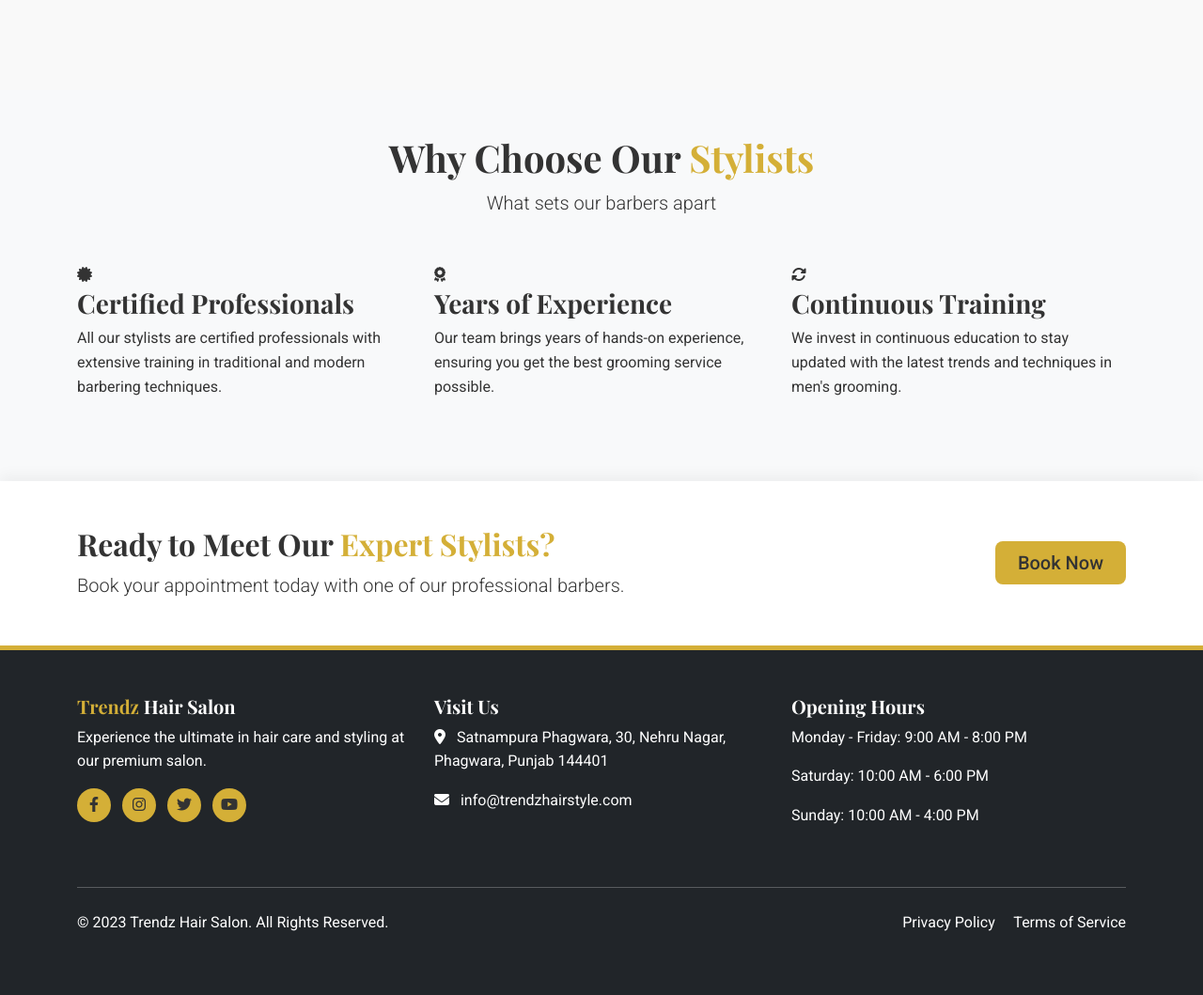
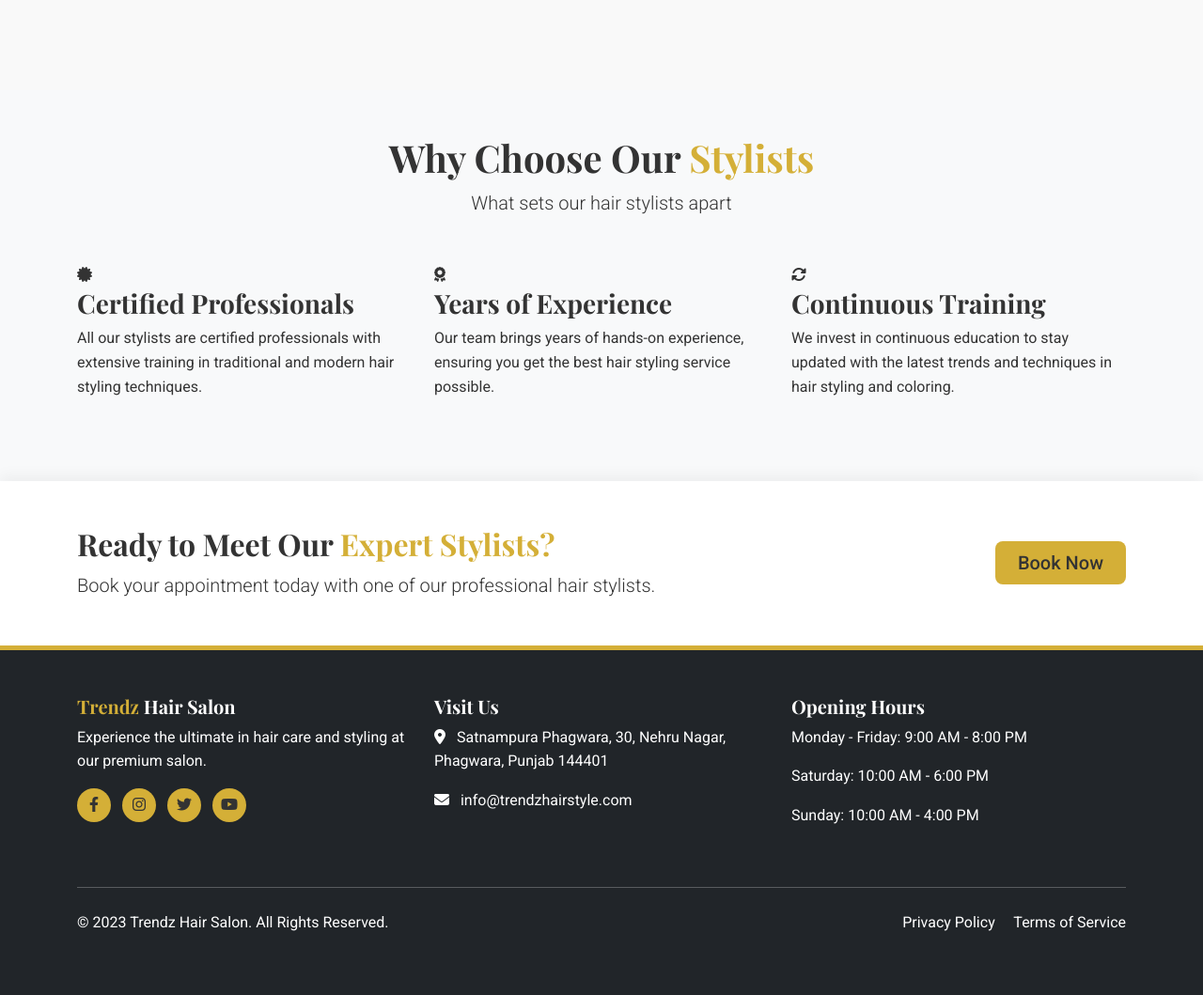
Before and after one commit to anivibes/Salon, a Django app: page /stylists/ in a window 1280 px wide. Shown: the part 699-1758 px from the top of the page at 94% size. Run offline with Django 5.2, Linux system fonts and the light colour scheme; data that the repository does not hold is empty.

Commit message:
Update website copy to focus on hair styling services
Replit-Commit-Author: Agent
Replit-Commit-Session-Id: 90644e2f-a2cc-4b41-ab68-b73d305823f6
Replit-Commit-Screenshot-Url: https://storage.googleapis.com/screenshot-production-us-central1/aa595309-1dc9-46d1-bba2-ddc6b916a4b0/943b78c0-2a6d-46cb-b33e-d03075b8d5c9.jpg

```diff
--- a/barbershop/main/templates/main/services.html
+++ b/barbershop/main/templates/main/services.html
@@ -5,7 +5,7 @@
     <div class="page-header">
         <div class="container">
             <h1>Our Premium <span class="gold-text">Services</span></h1>
-            <p class="lead">Experience the finest grooming services tailored for the modern Indian gentleman</p>
+            <p class="lead">Experience the finest hair styling services for all ages and styles</p>
         </div>
     </div>
 
@@ -80,8 +80,8 @@
         <div class="container">
             <div class="row align-items-center">
                 <div class="col-lg-8 mb-4 mb-lg-0">
-                    <h2>Ready for the <span class="gold-text">Royal Treatment?</span></h2>
-                    <p class="lead mb-0">Book your appointment today and experience premium grooming services.</p>
+                    <h2>Ready for a <span class="gold-text">Stunning Look?</span></h2>
+                    <p class="lead mb-0">Book your appointment today and experience premium hair styling services.</p>
                 </div>
                 <div class="col-lg-4 text-lg-end">
                     <a href="{% url 'booking' %}" class="btn btn-gold btn-lg">Book Now</a>
--- a/barbershop/main/templates/main/stylists.html
+++ b/barbershop/main/templates/main/stylists.html
@@ -5,7 +5,7 @@
     <div class="page-header">
         <div class="container">
             <h1>Our Expert <span class="gold-text">Stylists</span></h1>
-            <p class="lead">Meet our team of highly skilled barbers with years of experience</p>
+            <p class="lead">Meet our team of highly skilled hair stylists with years of experience</p>
         </div>
     </div>
 
@@ -26,7 +26,7 @@
                                 </div>
                                 <div class="stylist-info">
                                     <h3>{{ stylist.name }}</h3>
-                                    <p class="stylist-title">Master Barber</p>
+                                    <p class="stylist-title">Hair Stylist</p>
                                     <div class="stylist-experience">
                                         <span class="experience-years">{{ stylist.experience_years }}</span>
                                         <span class="experience-text">Years Experience</span>
@@ -55,7 +55,7 @@
         <div class="container">
             <div class="section-title text-center mb-5">
                 <h2>Why Choose Our <span class="gold-text">Stylists</span></h2>
-                <p class="lead">What sets our barbers apart</p>
+                <p class="lead">What sets our hair stylists apart</p>
             </div>
             <div class="row">
                 <div class="col-md-4 mb-4">
@@ -64,7 +64,7 @@
                             <i class="fas fa-certificate"></i>
                         </div>
                         <h3>Certified Professionals</h3>
-                        <p>All our stylists are certified professionals with extensive training in traditional and modern barbering techniques.</p>
+                        <p>All our stylists are certified professionals with extensive training in traditional and modern hair styling techniques.</p>
                     </div>
                 </div>
                 <div class="col-md-4 mb-4">
@@ -73,7 +73,7 @@
                             <i class="fas fa-award"></i>
                         </div>
                         <h3>Years of Experience</h3>
-                        <p>Our team brings years of hands-on experience, ensuring you get the best grooming service possible.</p>
+                        <p>Our team brings years of hands-on experience, ensuring you get the best hair styling service possible.</p>
                     </div>
                 </div>
                 <div class="col-md-4 mb-4">
@@ -82,7 +82,7 @@
                             <i class="fas fa-sync-alt"></i>
                         </div>
                         <h3>Continuous Training</h3>
-                        <p>We invest in continuous education to stay updated with the latest trends and techniques in men's grooming.</p>
+                        <p>We invest in continuous education to stay updated with the latest trends and techniques in hair styling and coloring.</p>
                     </div>
                 </div>
             </div>
@@ -95,7 +95,7 @@
             <div class="row align-items-center">
                 <div class="col-lg-8 mb-4 mb-lg-0">
                     <h2>Ready to Meet Our <span class="gold-text">Expert Stylists?</span></h2>
-                    <p class="lead mb-0">Book your appointment today with one of our professional barbers.</p>
+                    <p class="lead mb-0">Book your appointment today with one of our professional hair stylists.</p>
                 </div>
                 <div class="col-lg-4 text-lg-end">
                     <a href="{% url 'booking' %}" class="btn btn-gold btn-lg">Book Now</a>
```
